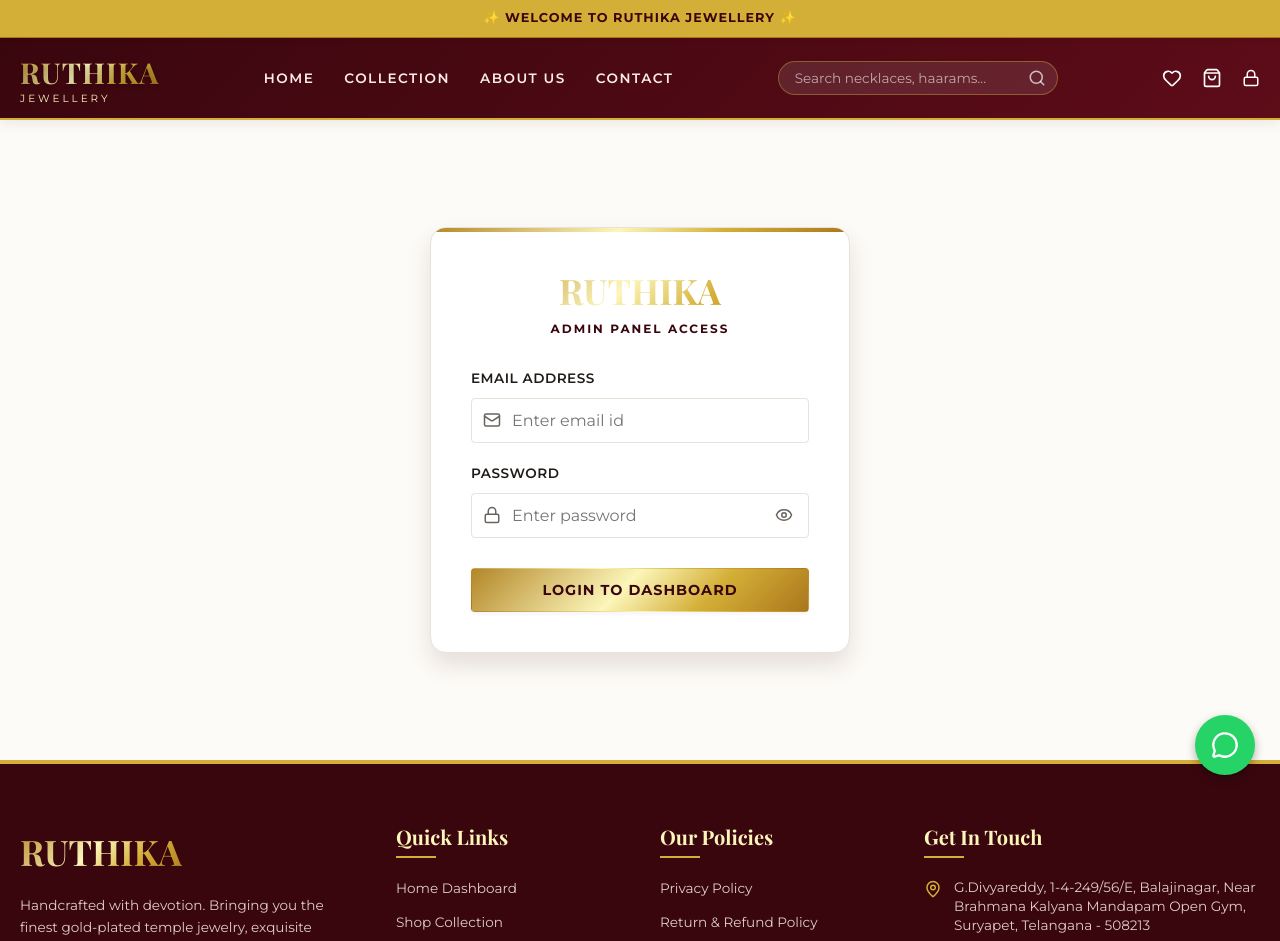
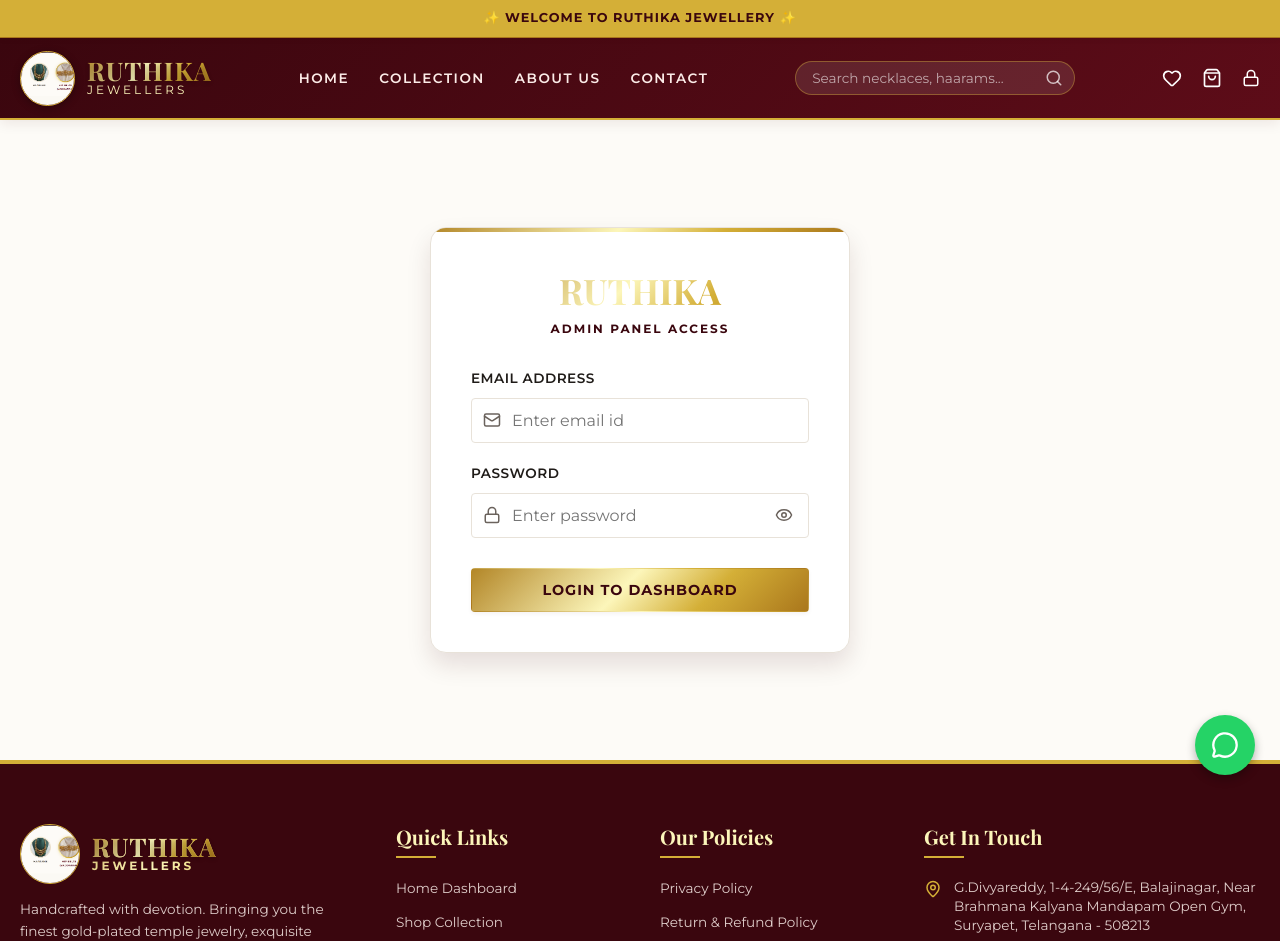
Before and after one commit to ruthikajewels-commits/ruthika-jewels, a React (Vite) app: page /admin/login in a window 1280 px wide. Shown: the top 941 px of the page. Built offline with nearby package versions, Linux system fonts and the light colour scheme; no server answers; the database is empty; a web font is replaced by a local one.

Commit message:
feat: implement high-clarity client logo in header/footer next to brand text RUTHIKA JEWELLERS

```diff
--- a/src/components/Footer.jsx
+++ b/src/components/Footer.jsx
@@ -13,8 +13,23 @@
 
           {/* Brand Info Column */}
           <div className="footer-brand-col">
-            <Link to="/" className="footer-logo">
-              RUTHIKA
+            <Link to="/" className="footer-logo" style={{ display: "flex", alignItems: "center", gap: "12px", textDecoration: "none" }}>
+              <img
+                src="/logo.png"
+                alt="Ruthika Jewellery Logo"
+                style={{
+                  height: "60px",
+                  width: "60px",
+                  borderRadius: "50%",
+                  objectFit: "cover",
+                  display: "block",
+                  border: "1.5px solid var(--color-gold)"
+                }}
+              />
+              <div style={{ display: "flex", flexDirection: "column" }}>
+                <span className="logo-text" style={{ fontSize: "1.6rem", lineHeight: "1.1", fontWeight: "700" }}>RUTHIKA</span>
+                <span className="logo-sub" style={{ fontSize: "0.75rem", letterSpacing: "3px" }}>JEWELLERS</span>
+              </div>
             </Link>
             <p className="footer-description">
               Handcrafted with devotion. Bringing you the finest gold-plated temple jewelry, exquisite Haarams, Kundan necksets, and bridal accessories that reflect spiritual grace.
--- a/src/components/Navbar.jsx
+++ b/src/components/Navbar.jsx
@@ -40,10 +40,23 @@
       <div className="container nav-container">
 
         {/* Brand Logo */}
-        <Link to="/" className="nav-logo" onClick={closeMenu}>
-          <div>
-            <span className="logo-text">RUTHIKA</span>
-            <span className="logo-sub">Jewellery</span>
+        <Link to="/" className="nav-logo" onClick={closeMenu} style={{ display: "flex", alignItems: "center", gap: "12px", textDecoration: "none" }}>
+          <img
+            src="/logo.png"
+            alt="Ruthika Jewellery Logo"
+            style={{
+              height: "55px",
+              width: "55px",
+              borderRadius: "50%",
+              objectFit: "cover",
+              display: "block",
+              border: "1.5px solid var(--color-gold)",
+              boxShadow: "0 2px 8px rgba(0,0,0,0.3)"
+            }}
+          />
+          <div style={{ display: "flex", flexDirection: "column" }}>
+            <span className="logo-text" style={{ fontSize: "1.6rem", lineHeight: "1.1", fontWeight: "700" }}>RUTHIKA</span>
+            <span className="logo-sub" style={{ fontSize: "0.75rem", letterSpacing: "3px" }}>JEWELLERS</span>
           </div>
         </Link>
 
@@ -133,10 +146,22 @@
       <div className={`mobile-nav-overlay ${isOpen ? "open" : ""}`} onClick={closeMenu}>
         <div className="mobile-drawer" onClick={(e) => e.stopPropagation()}>
           <div className="drawer-header">
-            <Link to="/" className="nav-logo" onClick={closeMenu}>
-              <div>
-                <span className="logo-text" style={{ fontSize: "1.5rem" }}>RUTHIKA</span>
-                <span className="logo-sub">Jewellery</span>
+            <Link to="/" className="nav-logo" onClick={closeMenu} style={{ display: "flex", alignItems: "center", gap: "10px", textDecoration: "none" }}>
+              <img
+                src="/logo.png"
+                alt="Ruthika Jewellery Logo"
+                style={{
+                  height: "45px",
+                  width: "45px",
+                  borderRadius: "50%",
+                  objectFit: "cover",
+                  display: "block",
+                  border: "1.5px solid var(--color-gold)"
+                }}
+              />
+              <div style={{ display: "flex", flexDirection: "column" }}>
+                <span className="logo-text" style={{ fontSize: "1.3rem", lineHeight: "1.1", fontWeight: "700" }}>RUTHIKA</span>
+                <span className="logo-sub" style={{ fontSize: "0.65rem", letterSpacing: "2px" }}>JEWELLERS</span>
               </div>
             </Link>
             <button className="drawer-close-btn" onClick={closeMenu} aria-label="Close drawer">
```
Also changed, not shown: public/logo.png (added).
